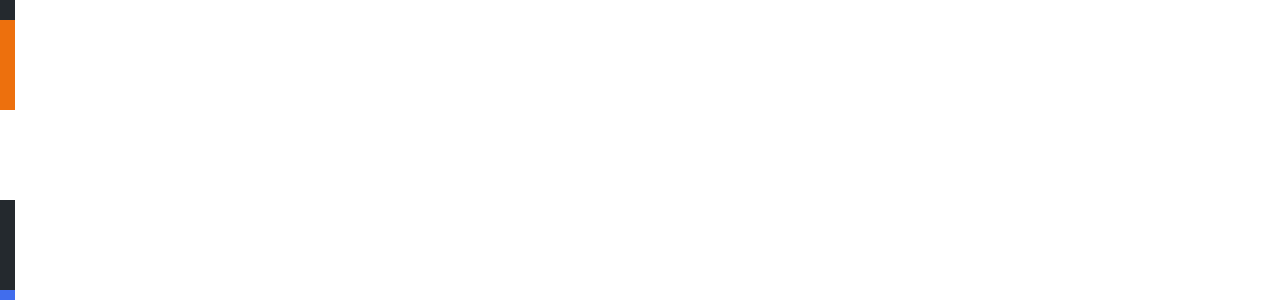
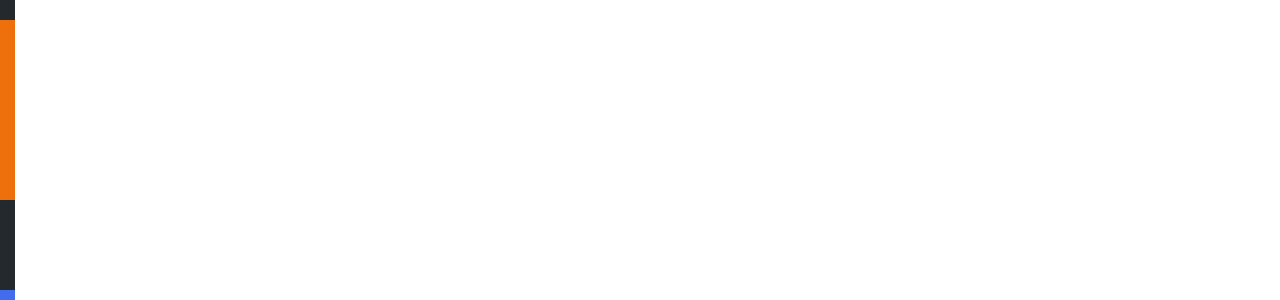
Before and after one commit to mckimb/mckimb.github.io, a Jekyll site: the page built from papers/index.html, in a window 1280 px wide. Shown: the part 340-640 px from the top of the page. Built offline with Jekyll 4.4.1, drawn with Linux system fonts in a browser that asks for light colours.

Commit message:
Update main.css

```diff
--- a/css/main.css
+++ b/css/main.css
@@ -121,7 +121,7 @@
 .vl4 {
   border-left: 15px solid #ed700d;
   margin-left: -150px;
-  height: 10%;
+  height: 20%;
   top: 40%;
   position: absolute;
 }
```
